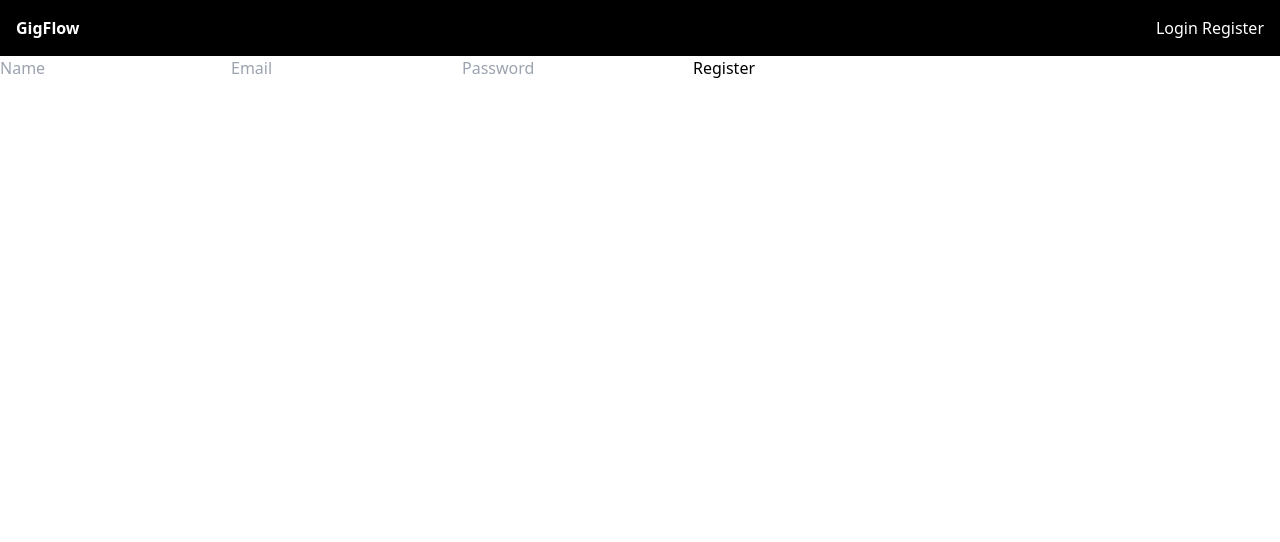
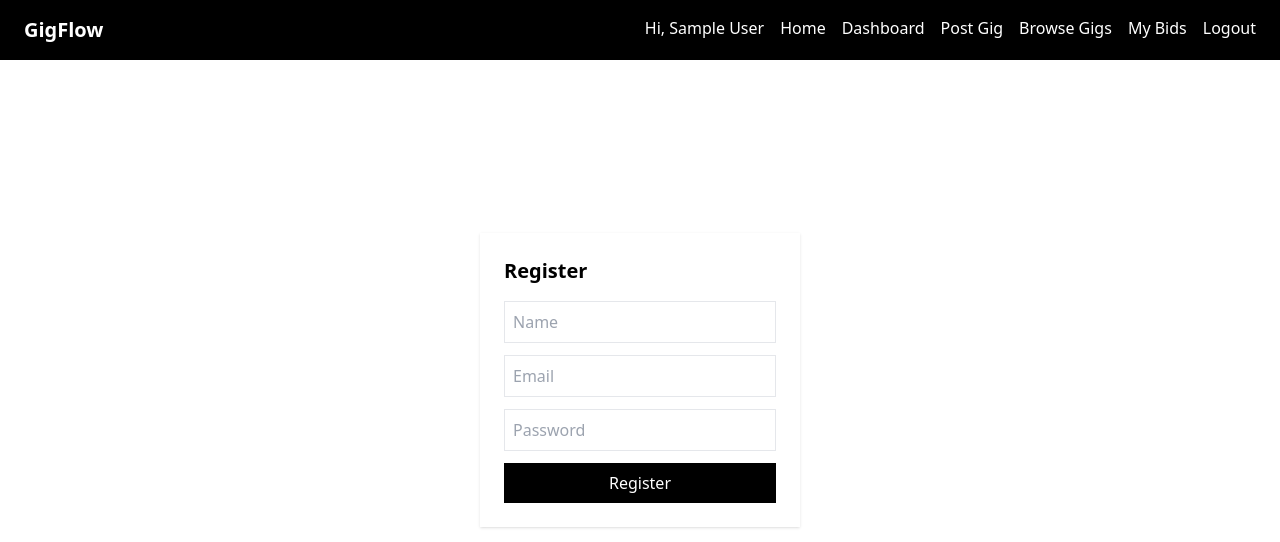
Before and after one commit to sanishajain/gigflow, a React app in the folder frontend/: page /register in a window 1280 px wide. Shown: the top 542 px of the page. Built offline with nearby package versions, Linux system fonts and the light colour scheme; no server answers; sample sign-in values are in the browser's storage; the HTML template or start-up script is replaced by a standard one.

Commit message:
Fix CORS and credentials for production

```diff
--- /dev/null
+++ b/frontend/src/components/config/api.js
@@ -0,0 +1,4 @@
+const API_BASE_URL =
+  import.meta.env.VITE_API_URL || "http://localhost:5000";
+
+export default API_BASE_URL;
--- a/frontend/src/components/pages/createGig.jsx
+++ b/frontend/src/components/pages/createGig.jsx
@@ -1,61 +1,63 @@
 import { useState } from "react";
 import { useNavigate } from "react-router-dom";
+import API_BASE_URL from "../config/api";
 
 export default function CreateGig() {
   const [title, setTitle] = useState("");
   const [description, setDescription] = useState("");
   const [budget, setBudget] = useState("");
   const navigate = useNavigate();
+  const token = localStorage.getItem("token");
 
   const handleSubmit = async (e) => {
     e.preventDefault();
 
-    const gigData = {
-      title,
-      description,
-      price: Number(budget),
-    };
+    const res = await fetch(`${API_BASE_URL}/api/gigs/create`, {
+      method: "POST",
+      headers: {
+        "Content-Type": "application/json",
+        Authorization: `Bearer ${token}`,
+      },
+      body: JSON.stringify({
+        title,
+        description,
+        price: Number(budget),
+      }),
+    });
 
-    try {
-      const res = await fetch(
-        "https://gigflow-1-i4rk.onrender.com/api/gigs/create",
-        {
-          method: "POST",
-          headers: { "Content-Type": "application/json" },
-          credentials: "include",
-          body: JSON.stringify(gigData),
-        }
-      );
-
-      const data = await res.json();
-
-      if (!res.ok) {
-        alert(data.message || "Failed");
-        return;
-      }
-
+    if (res.ok) {
       alert("Gig created");
       navigate("/dashboard");
-    } catch {
-      alert("Server error");
+    } else {
+      alert("Failed to create gig");
     }
   };
 
   return (
     <div className="flex justify-center items-center h-[80vh]">
-      <form onSubmit={handleSubmit} className="bg-white p-6 rounded w-96 shadow">
+      <form onSubmit={handleSubmit} className="bg-white p-6 w-96 shadow">
         <h2 className="text-xl font-bold mb-4">Post a Gig</h2>
 
-        <input className="w-full border p-2 mb-3" placeholder="Title"
-          value={title} onChange={e => setTitle(e.target.value)} />
+        <input className="w-full border p-2 mb-3"
+          placeholder="Title"
+          value={title}
+          onChange={e => setTitle(e.target.value)}
+        />
 
-        <textarea className="w-full border p-2 mb-3" placeholder="Description"
-          value={description} onChange={e => setDescription(e.target.value)} />
+        <textarea className="w-full border p-2 mb-3"
+          placeholder="Description"
+          value={description}
+          onChange={e => setDescription(e.target.value)}
+        />
 
-        <input type="number" className="w-full border p-2 mb-3" placeholder="Budget"
-          value={budget} onChange={e => setBudget(e.target.value)} />
+        <input type="number"
+          className="w-full border p-2 mb-3"
+          placeholder="Budget"
+          value={budget}
+          onChange={e => setBudget(e.target.value)}
+        />
 
-        <button className="bg-black text-white w-full py-2">Create Gig</button>
+        <button className="bg-black text-white w-full py-2">Create</button>
       </form>
     </div>
   );
--- a/frontend/src/components/pages/login.jsx
+++ b/frontend/src/components/pages/login.jsx
@@ -1,32 +1,56 @@
 import { useState } from "react";
 import { useNavigate } from "react-router-dom";
-
-const API = "https://gigflow-1-i4rk.onrender.com";
+import API_BASE_URL from "../config/api";
 
 export default function Login() {
   const [email, setEmail] = useState("");
   const [password, setPassword] = useState("");
   const navigate = useNavigate();
 
-  const submit = async (e) => {
+  const handleSubmit = async (e) => {
     e.preventDefault();
-    const res = await fetch(`${API}/api/auth/login`, {
+
+    const res = await fetch(`${API_BASE_URL}/api/auth/login`, {
       method: "POST",
       headers: { "Content-Type": "application/json" },
-      credentials: "include",
-      body: JSON.stringify({ email, password })
+      body: JSON.stringify({ email, password }),
     });
 
-    if (!res.ok) return alert("Invalid login");
+    const data = await res.json();
+
+    if (!res.ok) {
+      alert(data.message || "Invalid login");
+      return;
+    }
+
+    localStorage.setItem("token", data.token);
+    localStorage.setItem("user", JSON.stringify(data.user));
+
     navigate("/dashboard");
   };
 
   return (
-    <form onSubmit={submit}>
-      <input placeholder="Email" onChange={e => setEmail(e.target.value)} />
-      <input type="password" placeholder="Password"
-        onChange={e => setPassword(e.target.value)} />
-      <button>Login</button>
-    </form>
+    <div className="flex justify-center items-center h-[80vh]">
+      <form onSubmit={handleSubmit} className="bg-white p-6 w-80 shadow">
+        <h2 className="text-xl font-bold mb-4">Login</h2>
+
+        <input
+          className="w-full border p-2 mb-3"
+          placeholder="Email"
+          value={email}
+          onChange={(e) => setEmail(e.target.value)}
+        />
+
+        <input
+          type="password"
+          className="w-full border p-2 mb-3"
+          placeholder="Password"
+          value={password}
+          onChange={(e) => setPassword(e.target.value)}
+        />
+
+        <button className="bg-black text-white w-full py-2">Login</button>
+      </form>
+    </div>
   );
 }
--- a/frontend/src/components/pages/navbar.jsx
+++ b/frontend/src/components/pages/navbar.jsx
@@ -1,43 +1,38 @@
 import { Link, useNavigate } from "react-router-dom";
-import { useEffect, useState } from "react";
-
-const API = "https://gigflow-1-i4rk.onrender.com";
 
 export default function Navbar() {
-  const [user, setUser] = useState(null);
   const navigate = useNavigate();
+  const user = JSON.parse(localStorage.getItem("user"));
 
-  useEffect(() => {
-    fetch(`${API}/api/profile`, { credentials: "include" })
-      .then(res => res.ok ? res.json() : null)
-      .then(data => setUser(data))
-      .catch(() => setUser(null));
-  }, []);
-
-  const logout = async () => {
-    await fetch(`${API}/api/auth/logout`, {
-      method: "POST",
-      credentials: "include"
-    });
-    setUser(null);
+  const logout = () => {
+    localStorage.removeItem("user");
+    localStorage.removeItem("token"); // 🔥 FIX
     navigate("/login");
   };
 
   return (
-    <nav className="bg-black text-white p-4 flex justify-between">
-      <h1 className="font-bold">GigFlow</h1>
-      {!user ? (
-        <div>
-          <Link to="/login">Login</Link>{" "}
-          <Link to="/register">Register</Link>
-        </div>
-      ) : (
-        <div>
-          <span className="mr-3">Hi {user.name}</span>
-          <Link to="/dashboard">Dashboard</Link>{" "}
-          <button onClick={logout}>Logout</button>
-        </div>
-      )}
+    <nav className="bg-black text-white px-6 py-4 flex justify-between">
+      <h1 className="font-bold text-xl">GigFlow</h1>
+
+      <div className="space-x-4">
+        {!user ? (
+          <>
+            <Link to="/">Home</Link>
+            <Link to="/login">Login</Link>
+            <Link to="/register">Register</Link>
+          </>
+        ) : (
+          <>
+            <span>Hi, {user.name}</span>
+            <Link to="/">Home</Link>
+            <Link to="/dashboard">Dashboard</Link>
+            <Link to="/create-gig">Post Gig</Link>
+            <Link to="/gigs">Browse Gigs</Link>
+            <Link to="/my-bids">My Bids</Link>
+            <button onClick={logout}>Logout</button>
+          </>
+        )}
+      </div>
     </nav>
   );
 }
--- a/frontend/src/components/pages/placeBid.jsx
+++ b/frontend/src/components/pages/placeBid.jsx
@@ -10,28 +10,35 @@ export default function PlaceBid() {
   const handleSubmit = async (e) => {
     e.preventDefault();
 
+    const token = localStorage.getItem("token");
+    if (!token) {
+      alert("Please log in to place a bid");
+      navigate("/login");
+      return;
+    }
+
+    const bidData = { amount: Number(amount), message };
+
     try {
-      const res = await fetch(`https://gigflow-1-i4rk.onrender.com/api/bids/${gigId}`, {
+      const res = await fetch(`http://localhost:5000/api/bids/${gigId}`, {
         method: "POST",
         headers: {
           "Content-Type": "application/json",
-          // Authorization: `Bearer ${token}`,
+          "Authorization": `Bearer ${token}`,
         },
-        credentials: "include",
         body: JSON.stringify(bidData),
       });
 
-
       const data = await res.json();
 
-      if (!res.ok) {
+      if (res.ok) {
+        alert("Bid placed successfully");
+        navigate(`/gigs/${gigId}`);
+      } else {
         alert(data.message || "Failed to place bid");
-        return;
       }
-
-      alert("Bid placed");
-      navigate(`/gig/${gigId}`);
-    } catch {
+    } catch (err) {
+      console.log(err);
       alert("Server error");
     }
   };
--- a/frontend/src/components/pages/protectedRoute.jsx
+++ b/frontend/src/components/pages/protectedRoute.jsx
@@ -1,17 +1,6 @@
 import { Navigate } from "react-router-dom";
-import { useEffect, useState } from "react";
-
-const API = "https://gigflow-1-i4rk.onrender.com";
 
 export default function ProtectedRoute({ children }) {
-  const [ok, setOk] = useState(null);
-
-  useEffect(() => {
-    fetch(`${API}/api/profile`, { credentials: "include" })
-      .then(res => setOk(res.ok))
-      .catch(() => setOk(false));
-  }, []);
-
-  if (ok === null) return <p>Loading...</p>;
-  return ok ? children : <Navigate to="/login" />;
+  const user = JSON.parse(localStorage.getItem("user"));
+  return user ? children : <Navigate to="/login" />;
 }
--- a/frontend/src/components/pages/register.jsx
+++ b/frontend/src/components/pages/register.jsx
@@ -1,34 +1,55 @@
 import { useState } from "react";
-import { useNavigate } from "react-router-dom";
-
-const API = "https://gigflow-1-i4rk.onrender.com";
+import API_BASE_URL from "../config/api";
 
 export default function Register() {
   const [name, setName] = useState("");
   const [email, setEmail] = useState("");
   const [password, setPassword] = useState("");
-  const navigate = useNavigate();
 
-  const submit = async (e) => {
+  const handleSubmit = async (e) => {
     e.preventDefault();
-    const res = await fetch(`${API}/api/auth/register`, {
+
+    const res = await fetch(`${API_BASE_URL}/api/auth/register`, {
       method: "POST",
       headers: { "Content-Type": "application/json" },
-      credentials: "include",
-      body: JSON.stringify({ name, email, password })
+      body: JSON.stringify({ name, email, password }),
     });
 
-    if (!res.ok) return alert("Register failed");
-    navigate("/dashboard");
+    const data = await res.json();
+
+    if (res.ok) {
+      alert("Registration successful. Please login.");
+    } else {
+      alert(data.message);
+    }
   };
 
   return (
-    <form onSubmit={submit}>
-      <input placeholder="Name" onChange={e => setName(e.target.value)} />
-      <input placeholder="Email" onChange={e => setEmail(e.target.value)} />
-      <input type="password" placeholder="Password"
-        onChange={e => setPassword(e.target.value)} />
-      <button>Register</button>
-    </form>
+    <div className="flex justify-center items-center h-[80vh]">
+      <form onSubmit={handleSubmit} className="bg-white p-6 w-80 shadow">
+        <h2 className="text-xl font-bold mb-4">Register</h2>
+
+        <input className="w-full border p-2 mb-3"
+          placeholder="Name"
+          value={name}
+          onChange={(e) => setName(e.target.value)}
+        />
+
+        <input className="w-full border p-2 mb-3"
+          placeholder="Email"
+          value={email}
+          onChange={(e) => setEmail(e.target.value)}
+        />
+
+        <input type="password"
+          className="w-full border p-2 mb-3"
+          placeholder="Password"
+          value={password}
+          onChange={(e) => setPassword(e.target.value)}
+        />
+
+        <button className="bg-black text-white w-full py-2">Register</button>
+      </form>
+    </div>
   );
 }
```
Also changed, not shown: frontend/src/components/pages/GigBids.jsx (+26 -16 lines), frontend/src/components/pages/MyBids.jsx (+11 -5 lines), frontend/src/components/pages/dashboard.jsx (+24 -64 lines), frontend/src/components/pages/gigDetail.jsx (+6 -11 lines), frontend/src/components/pages/gigs.jsx (+20 -23 lines).
